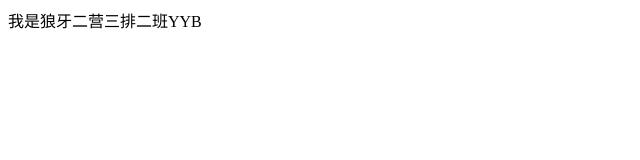
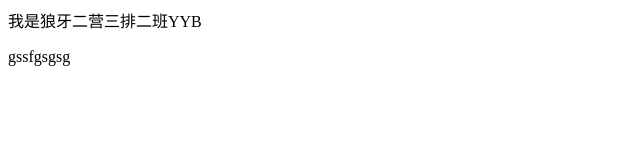
Before and after one commit to T72nb/t72, a plain HTML site: page 04/index.html in a window 1280 px wide. Shown: the whole page, without its empty margins (0-640 px from the left). Drawn offline with Linux system fonts and the light colour scheme.

```diff
--- a/04/index.html
+++ b/04/index.html
@@ -7,5 +7,6 @@
 </head>
 <body>
   我是狼牙二营三排二班YYB
+  <p>gssfgsgsg</p>
 </body>
 </html>
```
